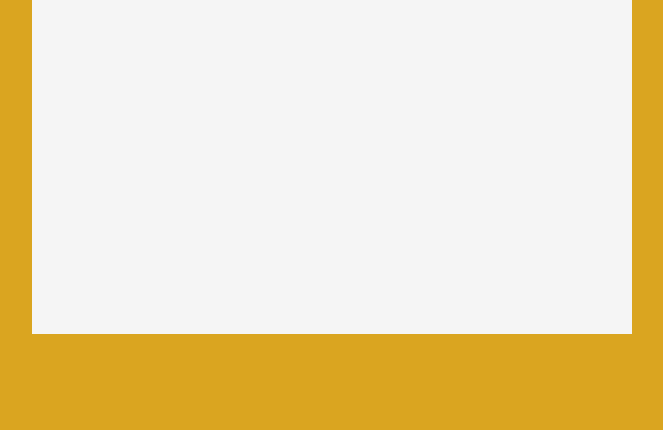
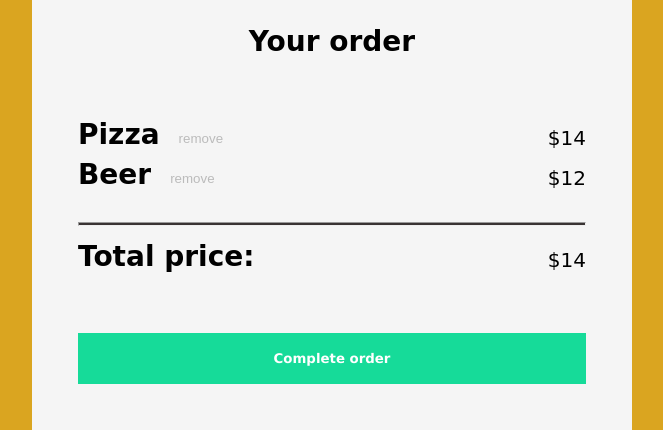
Before and after one commit to heidi37/ordering-app, a plain HTML site: page index.html in a window 1280 px wide. Shown: the part 827-1257 px from the top of the page, without its empty margins (308-971 px from the left). Before the commit the page ends 1161 px from the top, so only its background shows below. Drawn offline with Linux system fonts and the light colour scheme; a web font is replaced by a local one.

Commit message:
styles order display

```diff
--- a/app.js
+++ b/app.js
@@ -15,7 +15,7 @@ function renderMenu() {
                 <p class="price">$${menuItem.price}</p>
             </div>
             <div class="col-plus-icon">
-                <p class="plus-icon">+</p>
+                <button class="plus-icon">+</button>
             </div>
         </div>
         <hr>
--- a/index.html
+++ b/index.html
@@ -19,8 +19,32 @@
         <h1>Jimmy's Diner</h1>
         <p class="lead">The best burgers and pizzas in town.</p>
       </header>
-      <div id="menu-items" class="menu-items"></div>
-      <script src="app.js" type="module"></script>
+      <main>
+        <div id="menu-items" class="menu-items"></div>
+      </main>
+      <footer>
+        <div class="current-order">
+          <h3 class="your-order">Your order</h3>
+          <div class="order-line">
+            <h3>Pizza</h3>
+            <button id="remove-button" class="remove-button">remove</button>
+            <p class="price">$14</p>
+          </div>
+          <div class="order-line">
+            <h3>Beer</h3>
+            <button id="remove-button" class="remove-button">remove</button>
+            <p class="price">$12</p>
+          </div>
+          <hr>
+          <div class="total-price">
+            <h3>Total price:</h3>
+            <p class="price">$14</p>
+          </div>
+            <button id="order-button" class="order-button">Complete order</button>
+          </div>
+        </div>
+      </footer>
     </div>
+    <script src="app.js" type="module"></script>
   </body>
 </html>
--- a/styles.css
+++ b/styles.css
@@ -37,7 +37,7 @@ p {
 }
 
 hr {
-    margin: 51px 0 52px;
+    margin: 51px 0 45px;
 }
 
 .lead {
@@ -49,13 +49,22 @@ hr {
 
 .container {
     width: 600px;
-    height: 1161px;
+    min-height: 1161px;
+    /* height: fit-content; */
     margin: 0 auto;
     background: whitesmoke;
 }
 
+/* menu */
+
 .menu-items {
     padding: 70px 46px 0;
+}
+
+.menu-items hr {
+    height: 1px;
+    background: #BBBBBB;
+    border: none;
 }
 
 .item {
@@ -77,10 +86,6 @@ hr {
     justify-content: flex-end;
 }
 
-.col-plus-icon {
-
-}
-
 .price {
     font-size: 20px;
     color: #000;
@@ -95,6 +100,52 @@ hr {
     border-radius: 50%;
     height: 50px;
     width: 50px;
-    padding: 5px 2.5px 0;
+    padding: 0 0 3px 0;
     margin: 0;
 }
+
+/* order */
+
+.current-order {
+    padding: 0 46px 46px;
+}
+
+.your-order {
+    margin-bottom: 60px;
+    text-align: center;
+}
+
+.order-line, .total-price {
+    display: flex;
+    justify-content: space-between;
+}
+
+.order-line .price, .total-price .price {
+    flex-grow: 2;
+    text-align: right;
+}
+
+.current-order hr {
+    height: 2px;
+    background: #393333;
+    margin: 24px 0 14px;
+
+}
+
+.remove-button {
+    border: none;
+    background: none;
+    color: #BBBBBB;
+    margin-left: 13px;
+}
+
+.order-button {
+    width: 100%;
+    margin-top: 53px;
+    font-family: Verdana, Geneva, Tahoma, sans-serif;
+    color: white;
+    background: #16DB99;
+    font-weight: bold;
+    border: none;
+    padding: 18px 0;
+}
```
